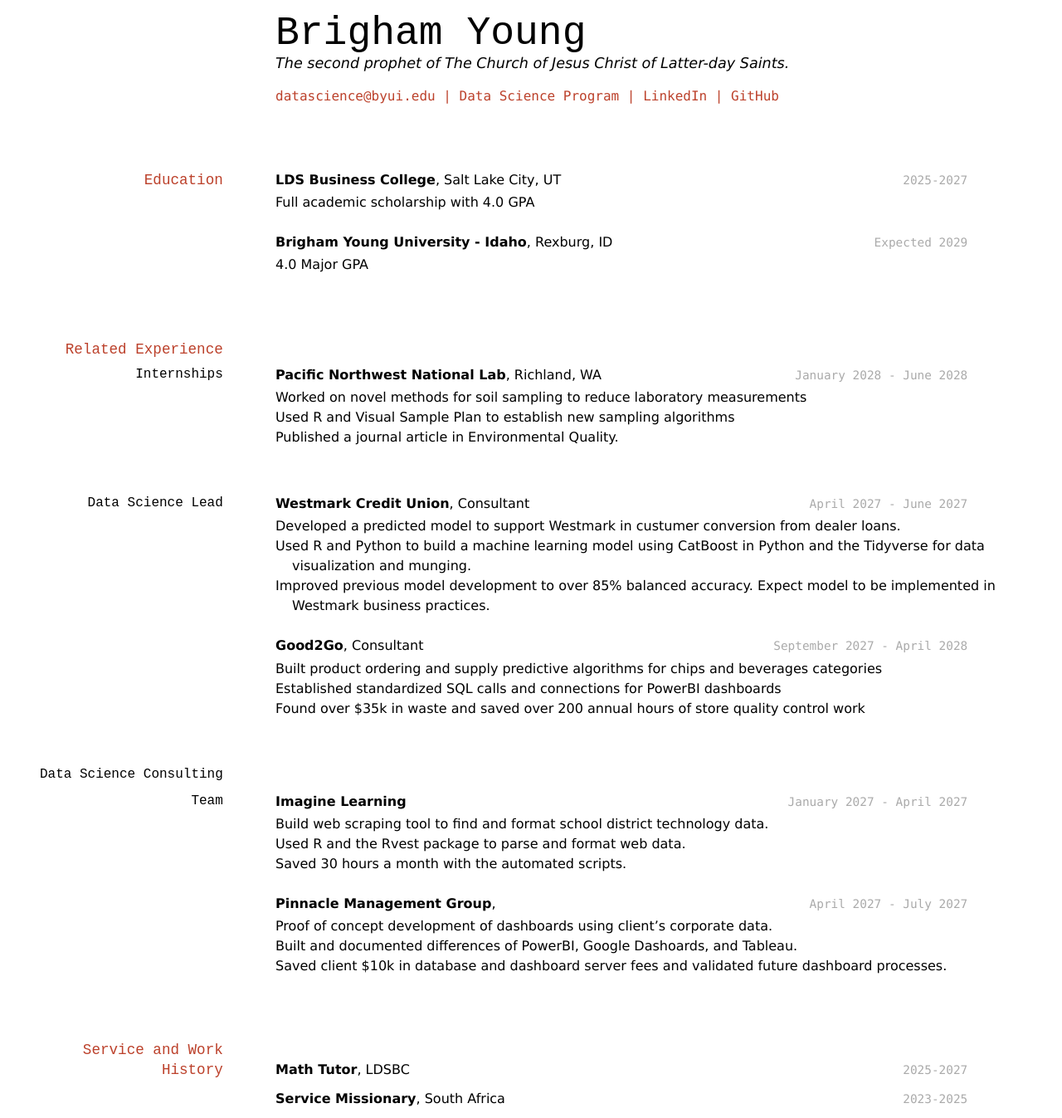
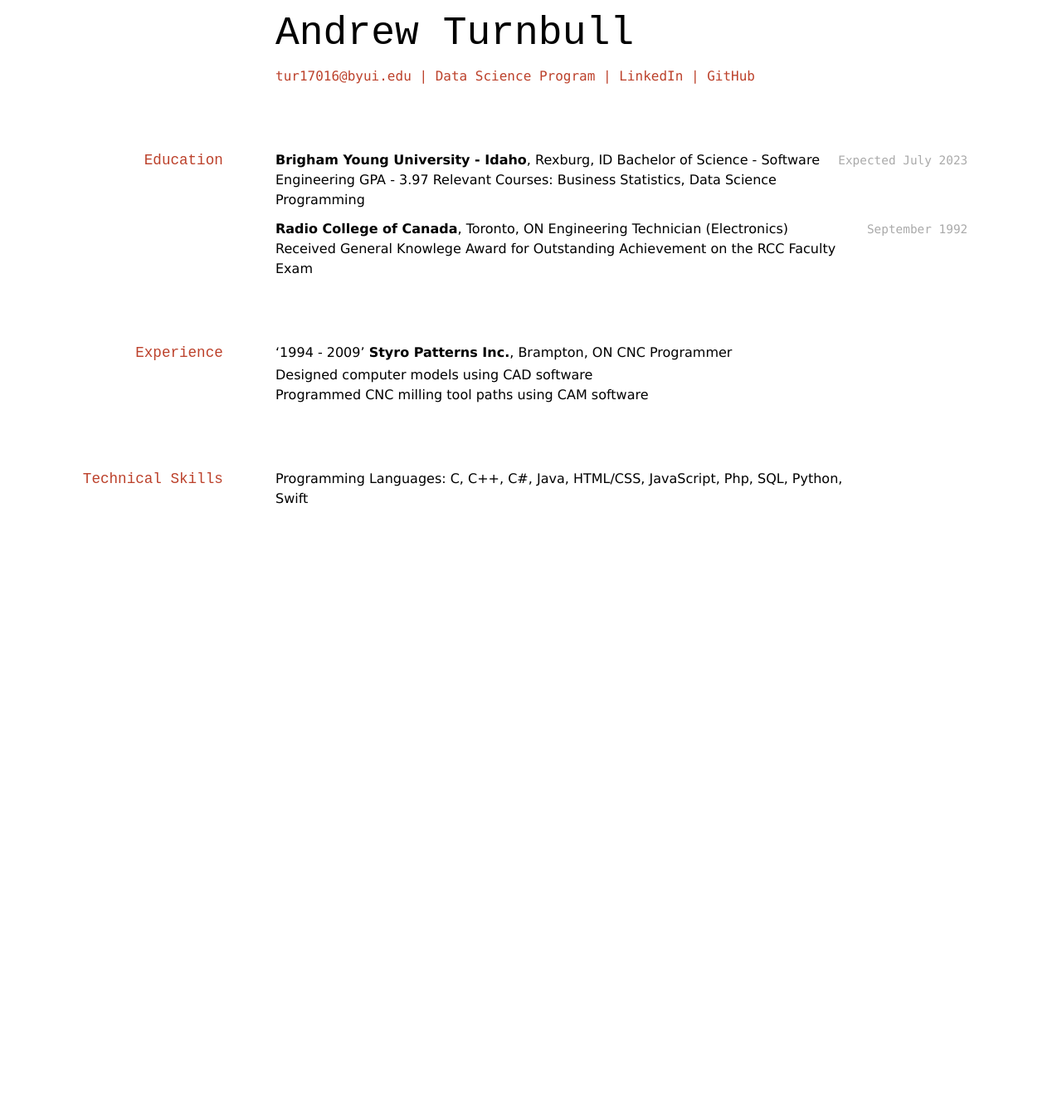
Before and after one commit to ajat69/aturnbull_resume, a Jekyll site: the page built from docs/index.md, in a window 1280 px wide. Shown: the whole page at 83% size. Built offline with Jekyll 4.4.1, drawn with Linux system fonts in a browser that asks for light colours; after the commit the page ends 900 px from its top, so only the background shows below that.

Commit message:
Update resume

```diff
--- a/docs/index.md
+++ b/docs/index.md
@@ -1,87 +1,44 @@
 ---
 layout: cv
-title: Brigham Young's Resume
+title: Andrew Turnbull's Resume
 ---
-# Brigham Young
-The second prophet of The Church of Jesus Christ of Latter-day Saints.
+# Andrew Turnbull
 
 <div id="webaddress">
-<a href="datascience@byui.edu">datascience@byui.edu</a>
+<a href="tur17016@byui.edu">tur17016@byui.edu</a>
 | <a href="https://byuidatascience.github.io/development.html">Data Science Program</a>
-| <a href="https://www.linkedin.com/groups/13537407/">LinkedIn</a>
-| <a href="https://github.com/byuids-resumes">GitHub</a>
+| <a href="https://www.linkedin.com/in/andrew turnbull a86500221/">LinkedIn</a>
+| <a href="https://github.com/ajat69/">GitHub</a>
 </div>
 
 <!-- https://www.monique.tech/the-art-of-markdown -->
 
 ## Education
 
-`2025-2027`
-__LDS Business College__, Salt Lake City, UT
+`Expected July 2023`
+__Brigham Young University - Idaho__, Rexburg, ID
+Bachelor of Science - Software Engineering
+GPA - 3.97
+Relevant Courses: Business Statistics, Data Science Programming
 
-- Full academic scholarship with 4.0 GPA
-
-`Expected 2029`
-__Brigham Young University - Idaho__, Rexburg, ID
-
-- 4.0 Major GPA
+`September 1992`
+__Radio College of Canada__, Toronto, ON
+Engineering Technician (Electronics)
+Received General Knowlege Award for Outstanding Achievement on the RCC Faculty Exam
 
 
-## Related Experience
+## Experience
 
-### Internships
+'1994 - 2009'
+__Styro Patterns Inc.__, Brampton, ON
+CNC Programmer
+- Designed computer models using CAD software
+- Programmed CNC milling tool paths using CAM software
 
-`January 2028 - June 2028`
-__Pacific Northwest National Lab__, Richland, WA
-
-- Worked on novel methods for soil sampling to reduce laboratory measurements
-- Used R and Visual Sample Plan to establish new sampling algorithms
-- Published a journal article in Environmental Quality.
-
-### Data Science Lead
-
-`April 2027 - June 2027`
-__Westmark Credit Union__, Consultant
-
-- Developed a predicted model to support Westmark in custumer conversion from dealer loans.
-- Used R and Python to build a machine learning model using CatBoost in Python and the Tidyverse for data visualization and munging.
-- Improved previous model development to over 85% balanced accuracy. Expect model to be implemented in Westmark business practices.
-
-`September 2027 - April 2028`
-__Good2Go__, Consultant
-
-- Built product ordering and supply predictive algorithms for chips and beverages categories
-- Established standardized SQL calls and connections for PowerBI dashboards
-- Found over $35k in waste and saved over 200 annual hours of store quality control work
-
-### Data Science Consulting Team
-
-`January 2027 - April 2027`
-__Imagine Learning__
-
-- Build web scraping tool to find and format school district technology data.
-- Used R and the Rvest package to parse and format web data.
-- Saved 30 hours a month with the automated scripts.
-
-`April 2027 - July 2027`
-__Pinnacle Management Group__,
-
-- Proof of concept development of dashboards using client's corporate data.
-- Built and documented differences of PowerBI, Google Dashoards, and Tableau.
-- Saved client $10k in database and dashboard server fees and validated future dashboard processes.
-
-
-## Service and Work History
-
-`2025-2027`
-__Math Tutor__, LDSBC
-
-
-`2023-2025`
-__Service Missionary__, South Africa
-
+## Technical Skills
+Programming Languages: C, C++, C#, Java, HTML/CSS, JavaScript, Php, SQL, Python, Swift
 
 
 <!-- ### Footer
 
-Last updated: May 2013 -->
+Last updated: December 2021 -->
```
